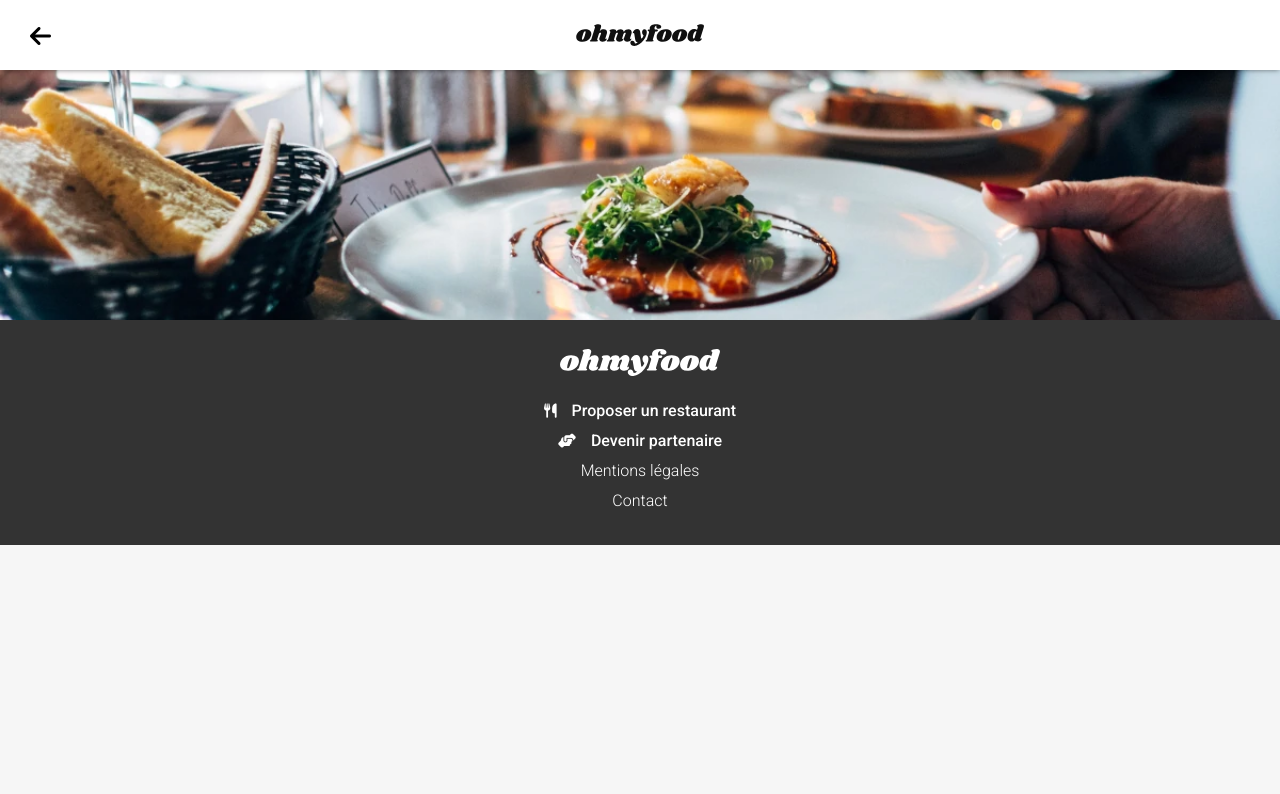
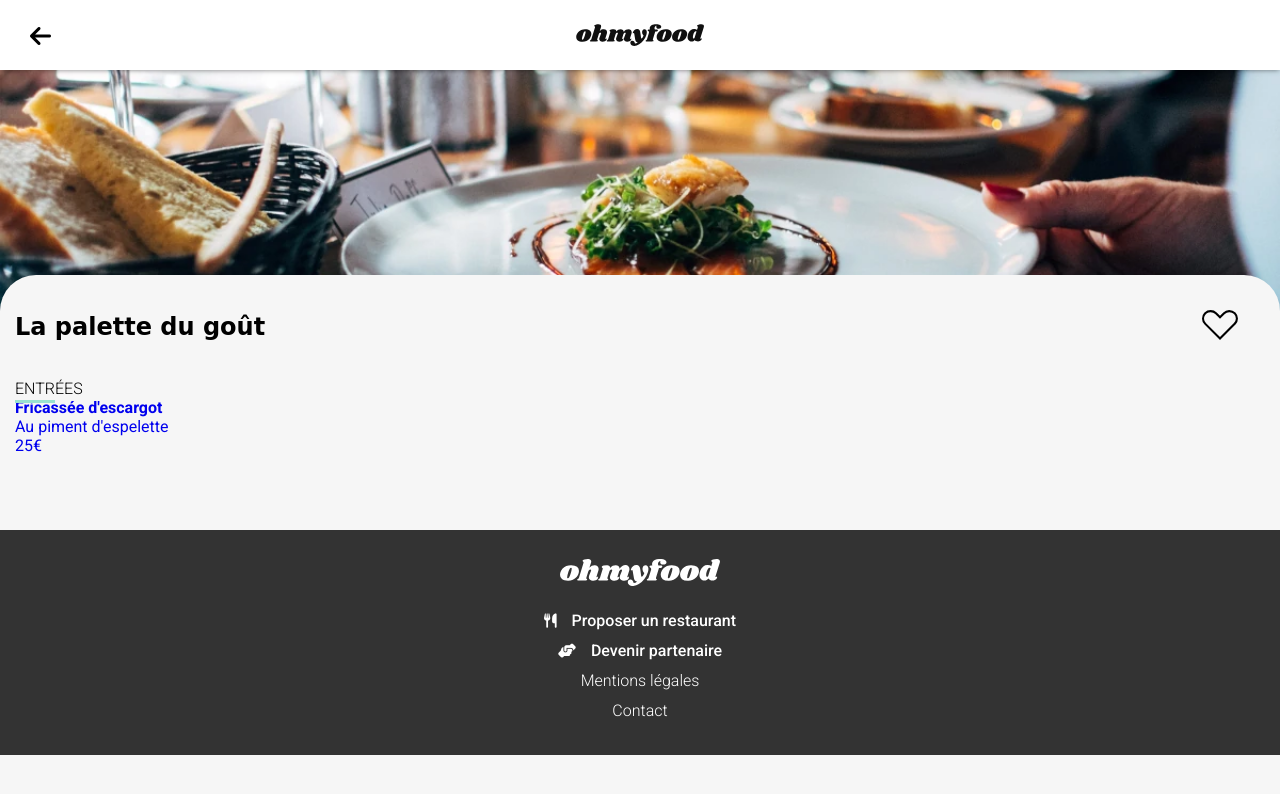
Before and after one commit to borisMontavon/BorisMontavon_3_21032021, a website: page menu-1.html in a window 1280 px wide. Drawn offline with Linux system fonts and the light colour scheme; a web font is replaced by a local one.

Commit message:
Init dev-menus, html and scss beginnnings

```diff
--- a/menu-1.html
+++ b/menu-1.html
@@ -16,7 +16,42 @@
         <main>
             <div id="menu-img-1" class="menu-img"></div>
             <div class="menu-plates">
+                <div class="menu-intro">
+                    <h2>La palette du goût</h2>
+                    <svg id='heart' height="0" width="0">
+                        <defs>
+                            <clipPath id="svgPath">
+                                <path d="M20,35.09,4.55,19.64a8.5,8.5,0,0,1-.13-12l.13-.13a8.72,8.72,0,0,1,12.14,0L20,10.79l3.3-3.3a8.09,8.09,0,0,1,5.83-2.58,8.89,8.89,0,0,1,6.31,2.58,8.5,8.5,0,0,1,.13,12l-.13.13Z"/>
+                            </clipPath>
+                        </defs>
+                    </svg>
+                    <div class="heart-container">
+                        <svg width="40" height="40" viewBox="0 0 40 40" class='heart-stroke'>
+                            <path d="M20,35.07,4.55,19.62a8.5,8.5,0,0,1-.12-12l.12-.12a8.72,8.72,0,0,1,12.14,0L20,10.77l3.3-3.3A8.09,8.09,0,0,1,29.13,4.9a8.89,8.89,0,0,1,6.31,2.58,8.5,8.5,0,0,1,.12,12l-.12.12ZM10.64,7.13A6.44,6.44,0,0,0,6.07,18.19L20,32.06,33.94,18.12A6.44,6.44,0,0,0,34,9l0,0a6.44,6.44,0,0,0-4.77-1.85A6,6,0,0,0,24.83,9L20,13.78,15.21,9A6.44,6.44,0,0,0,10.64,7.13Z"/>
+                        </svg>
+                    <a href='#' class='heart-clip'></a>
+                    </div>
+                </div>
+                <div class="plates">
+                    <h4>entrées</h4>
+                    <a href="#">
+                        <p><strong>Fricassée d'escargot</strong></p>
+                        <p>Au piment d'espelette</p>
+                        <p>25€</p>
+                    </a>
+                    <a href="#">
 
+                    </a>
+                    <a href="#">
+
+                    </a>
+                </div>
+                <div class="plates">
+
+                </div>
+                <div class="plates">
+
+                </div>
             </div>
         </main>
         <footer>
--- a/src/scss/components/menus/_menu-style.scss
+++ b/src/scss/components/menus/_menu-style.scss
@@ -25,6 +25,43 @@
     height: 250px;
 }
 
+.menu-intro {
+    display: flex;
+    justify-content: space-between;
+    align-items: center;
+    width: 100%;
+    margin-bottom: 30px;
+
+    h2 {
+        font-family: $shrikhand;
+    }
+
+    .heart-container {
+        margin-right: 25px;
+    }
+}
+
 .menu-plates {
     background-color: $cultured;
+    border-radius: 2.25rem 2.25rem 0 0;
+    padding: 30px 15px;
+    transform: translate3d(0, -45px, 0);
 }
+
+.plates {
+    h4 {
+        text-transform: uppercase;
+        font-weight: 300;
+        position: relative;
+
+        &::after {
+            content: "";
+            width: 40px;
+            height: 3px;
+            background-color: $middle-blue-green;
+            position: absolute;
+            bottom: -5px;
+            left: 0;
+        }
+    }
+}
```
Also changed, not shown: src/css/menus.css.
